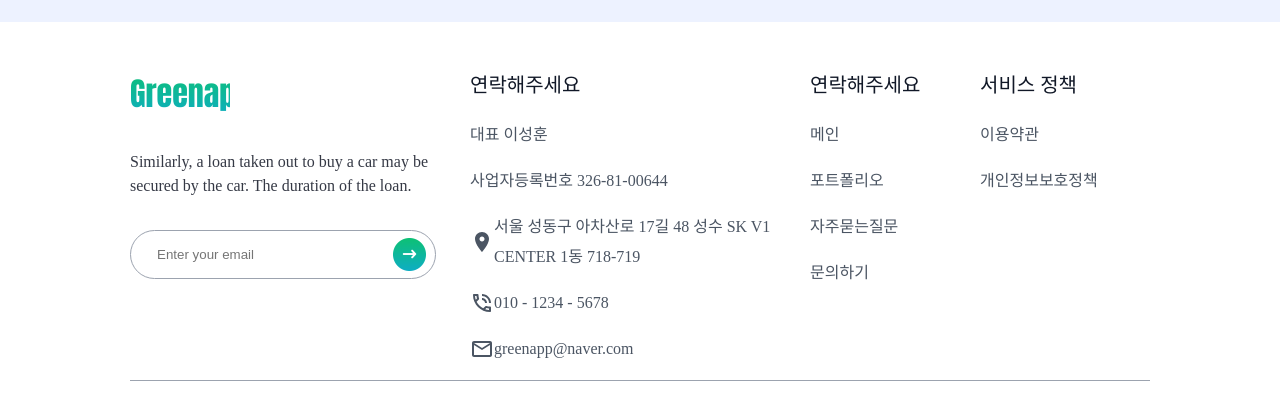
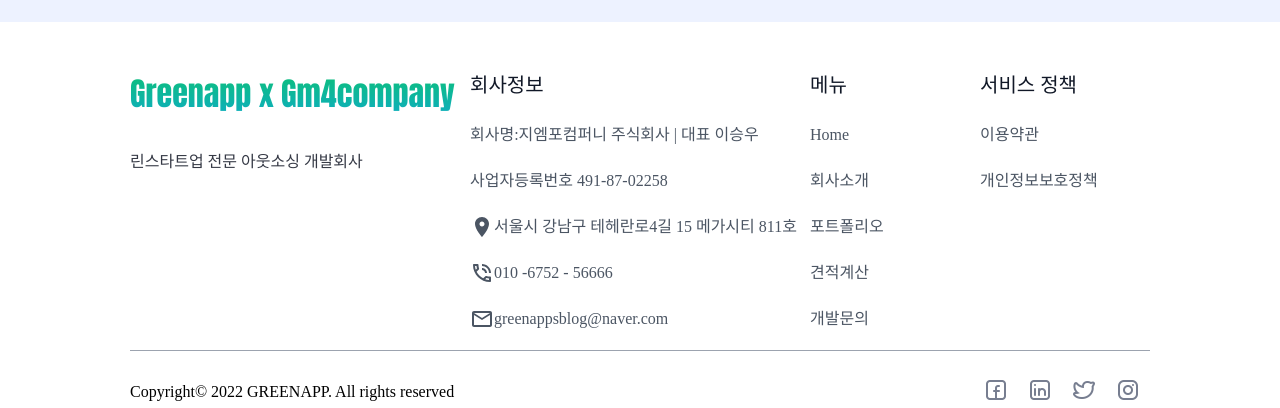
Before and after one commit to huythanh13082000/youtube_AI, a React (Create React App) app: page / in a window 1280 px wide. Shown: the part 2715-3123 px from the top of the page. Built offline with nearby package versions, Linux system fonts and the light colour scheme; no server answers; a web font is replaced by a local one.

Commit message:
update 24/02

```diff
--- a/src/components/footer/index.tsx
+++ b/src/components/footer/index.tsx
@@ -9,6 +9,7 @@
 import twitter from '../../asset/images/footer-twitter.png'
 import instagram from '../../asset/images/footer-instagram.png'
 import {useNavigate} from 'react-router-dom'
+import {ROUTE} from '../../router/routes'
 
 const useStyles = makeStyles({
   container_footer: {
@@ -31,7 +32,7 @@
           backgroundClip: 'text',
           textFillColor: 'transparent',
           marginTop: 0,
-          width: '100px',
+          width: '350px',
         },
         '&>span': {
           fontWeight: 400,
@@ -95,6 +96,7 @@
           display: 'flex',
           alignItems: 'center',
           color: '#4B5563',
+          cursor: 'pointer',
         },
         '&>:nth-child(1)': {
           color: '#111827',
@@ -156,7 +158,7 @@
             backgroundClip: 'text',
             textFillColor: 'transparent',
             margin: '5px 0',
-            width: '100px',
+            width: '350px',
           },
           '&>span': {
             fontWeight: 400,
@@ -300,7 +302,7 @@
             backgroundClip: 'text',
             textFillColor: 'transparent',
             margin: '5px 0',
-            width: '100px',
+            width: '350px',
           },
           '&>span': {
             fontWeight: 400,
@@ -430,39 +432,37 @@
     <Grid className={classes.container_footer}>
       <Grid item xs={12} container>
         <Grid item xs={4}>
-          <p onClick={() => navigate('/')}>Greenapp</p>
-          <span>
-            Similarly, a loan taken out to buy a car may be secured by the car.
-            The duration of the loan.
-          </span>
-          <div>
+          <p onClick={() => navigate('/')}>Greenapp x Gm4company</p>
+          <span>린스타트업 전문 아웃소싱 개발회사</span>
+          {/* <div>
             <input type='text' placeholder='Enter your email' />
             <img src={iconInput} alt='' />
-          </div>
+          </div> */}
         </Grid>
         <Grid item xs={4}>
-          <p>연락해주세요</p>
-          <p>대표 이성훈</p>
-          <p>사업자등록번호 326-81-00644</p>
+          <p>회사정보</p>
+          <p>회사명:지엠포컴퍼니 주식회사 | 대표 이승우</p>
+          <p>사업자등록번호 491-87-02258</p>
           <p>
             <RoomIcon />
-            서울 성동구 아차산로 17길 48 성수 SK V1 CENTER 1동 718-719
+            서울시 강남구 테헤란로4길 15 메가시티 811호
           </p>
           <p>
             <PhoneInTalkOutlinedIcon />
-            010 - 1234 - 5678
+            010 -6752 - 56666
           </p>
           <p>
             <MailOutlineOutlinedIcon />
-            greenapp@naver.com
+            greenappsblog@naver.com
           </p>
         </Grid>
         <Grid item xs={2}>
-          <p>연락해주세요</p>
-          <p>메인</p>
-          <p>포트폴리오</p>
-          <p>자주묻는질문</p>
-          <p>문의하기</p>
+          <p>메뉴</p>
+          <p onClick={() => navigate(ROUTE.HOME)}>Home</p>
+          <p onClick={() => navigate(ROUTE.INTRO)}>회사소개</p>
+          <p onClick={() => navigate(ROUTE.PORTFOLIO)}>포트폴리오</p>
+          <p onClick={() => navigate(ROUTE.ESTIMATE_CALCULATION)}>견적계산</p>
+          <p onClick={() => navigate(ROUTE.DEVELOPMENT_INQUIRY)}>개발문의</p>
         </Grid>
         <Grid item xs={2}>
           <p>서비스 정책</p>
```
